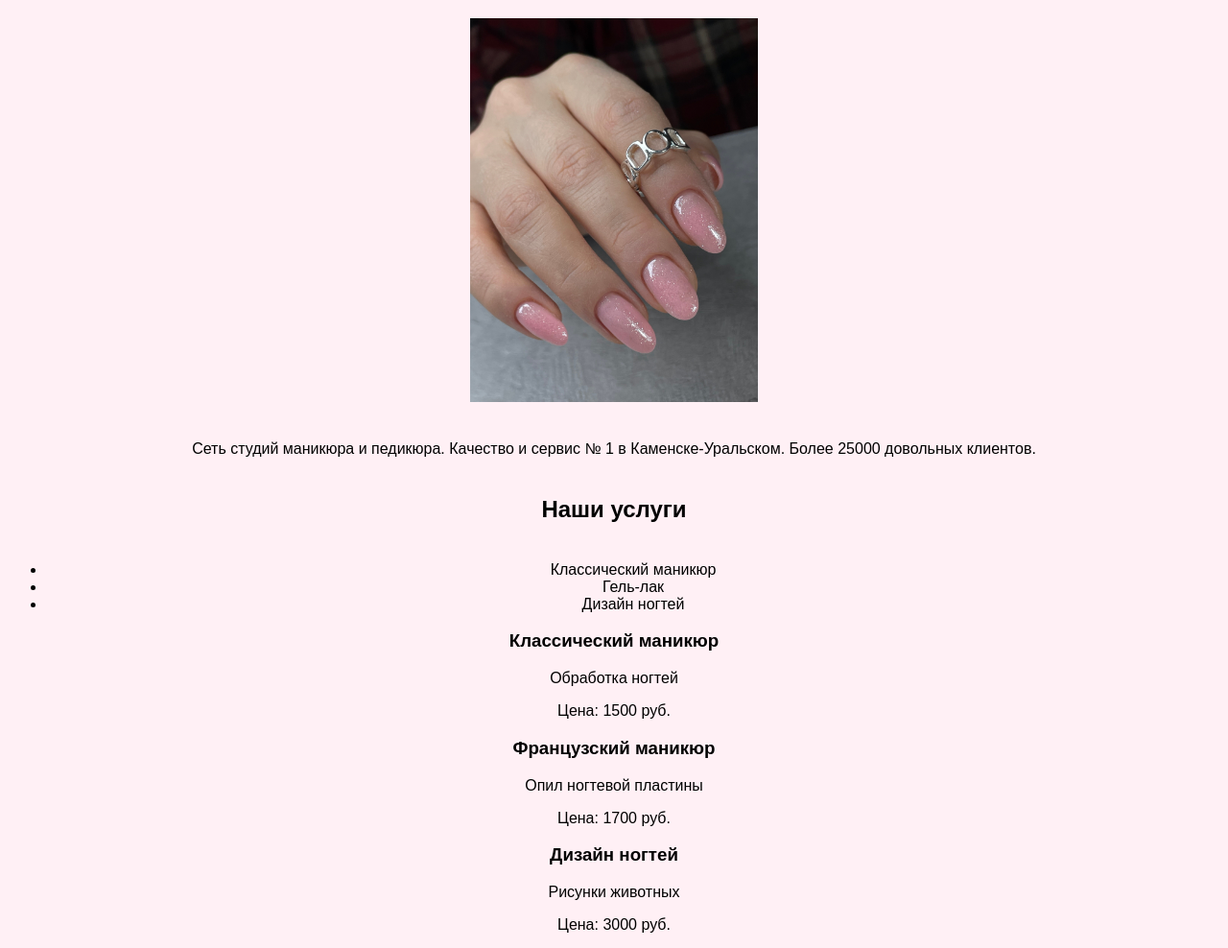
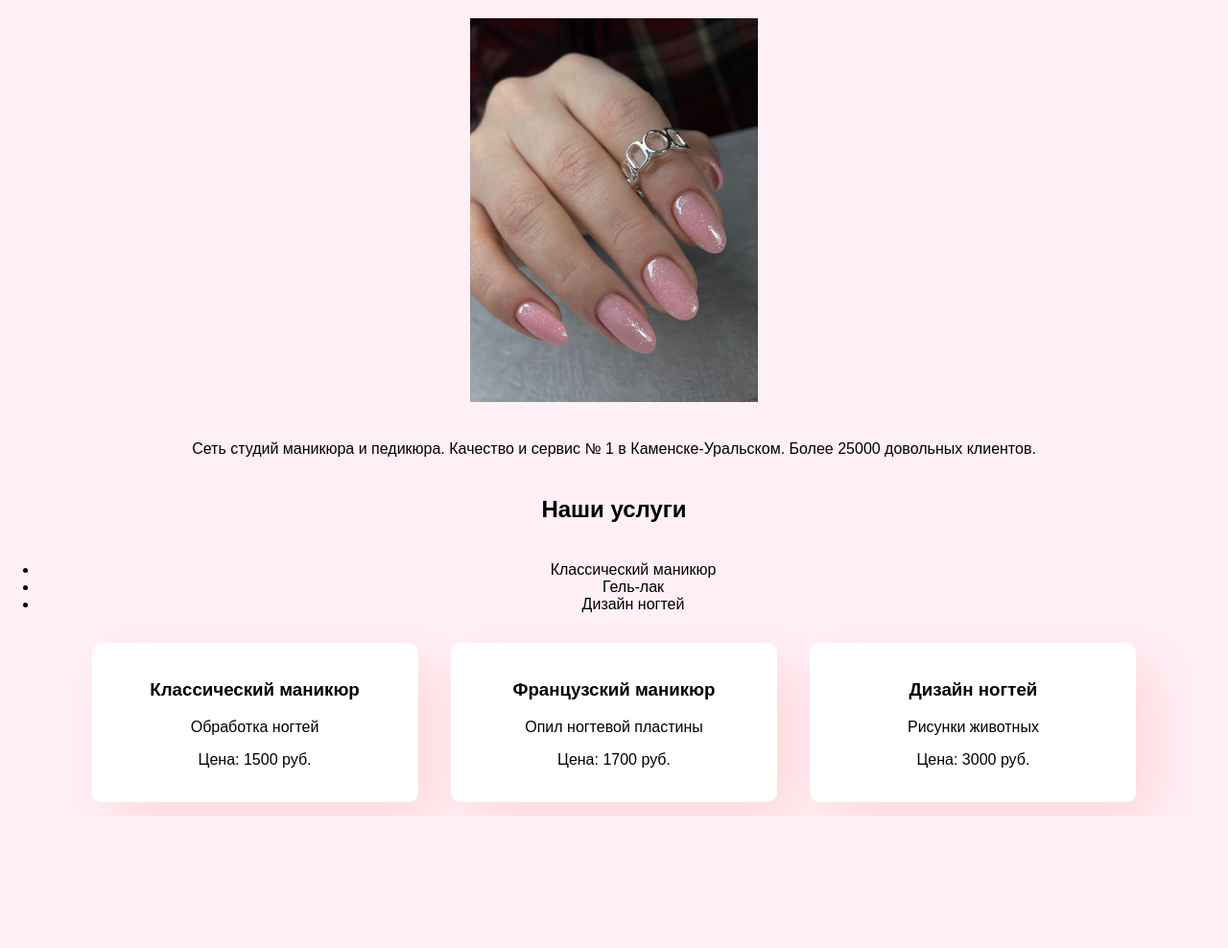
Before and after one commit to nkornyakovko-arch/manicure-website, a plain HTML site: page index.html in a window 1280 px wide. Shown: the part 101-1089 px from the top of the page at 96% size. After the commit the page ends 952 px from the top, so only its background shows below. Drawn offline with Linux system fonts and the light colour scheme.

Commit message:
Добавил карточки

```diff
--- a/CSS/styles.css
+++ b/CSS/styles.css
@@ -1,4 +1,5 @@
 body {
+    margin: 0;
     background-color: #fff0f5;
     font-family: Arial, sans-serif;
     text-align: center;
@@ -27,15 +28,18 @@ p {
     margin-bottom: 15px;
 }
 
-service {
+.service {
     margin-top: 30px;
 }
 
-service-card {
+ /* Создать карточку с тенью */
+.service-card {
     background-color: #ffffff;
     border-radius: 10px;
-    box-shadow: 0 2px 5px rgba(0,0,0,0.1);
-    margin: 20px;
-    display: inline-block;
-
+    box-shadow: 20px 20px 50px rgba(255, 0, 0, 0.1); /* Shadow */
+    padding: 20px; /* Внутренние отступы со всех сторон 20px */
+    margin: 15px; /* Внешние отступы между карточками 15px со всех сторон */
+    display: inline-block; /* Карточки располагаются в ряд */
+    width: 300px; /* Фиксированная ширина карточки */
+    text-align: center; /* Текст внутри карточки выравниваем */
 }
--- a/index.html
+++ b/index.html
@@ -26,17 +26,17 @@
         <div class="service-card">
             <h3>Классический маникюр</h3>
             <p>Обработка ногтей</p>
-            <p>Цена: 1500 руб.</p>
+            <p class="price"> Цена: 1500 руб.</p>
         </div>
-                <div class="service-card">
+        <div class="service-card">
             <h3>Французский маникюр</h3>
             <p>Опил ногтевой пластины</p>
-            <p>Цена: 1700 руб.</p>
+            <p class="price">Цена: 1700 руб.</p>
         </div>
-                <div class="service-card">
+        <div class="service-card">
             <h3>Дизайн ногтей</h3>
             <p>Рисунки животных</p>
-            <p>Цена: 3000 руб.</p>
+            <p class="price">Цена: 3000 руб.</p>
         </div>
     </div>
 </body>
```
